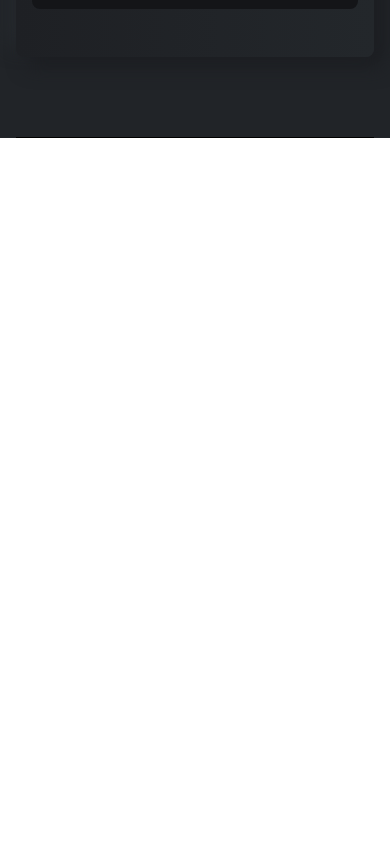
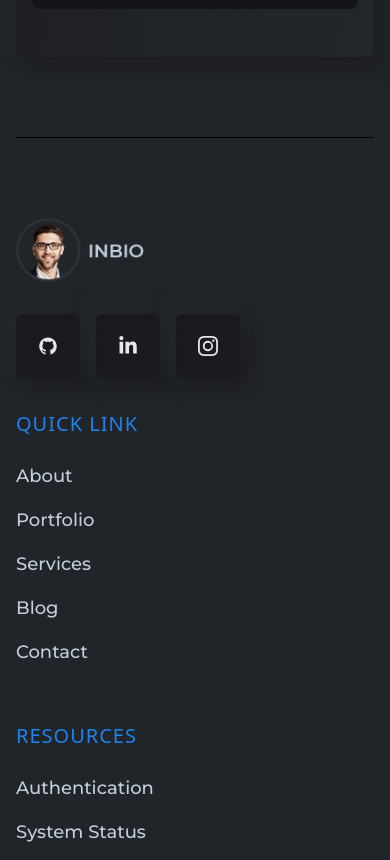
Before and after one commit to MertArar/portfolioReact, a React (Create React App) app: page / in a window 390 px wide. Shown: the part 11140-12000 px from the top of the page. Before the commit the page ends 11278 px from the top, so only its background shows below. Built offline with nearby package versions, Linux system fonts and the light colour scheme.

Commit message:
footer section added

```diff
--- a/src/App.js
+++ b/src/App.js
@@ -4,6 +4,8 @@
 import Navbar from "./components/navbar/Navbar";
 import Projects from "./components/projects/Projects";
 import Resume from "./components/resume/Resume";
+import Footer from "./components/footer/Footer";
+import FooterBottom from "./components/footer/FooterBottom";
 
 function App() {
   return (
@@ -15,6 +17,8 @@
         <Projects />
         <Resume />
         <Contact />
+        <Footer />
+        <FooterBottom />
       </div>
     </div>
   );
--- /dev/null
+++ b/src/components/footer/Footer.js
@@ -0,0 +1,145 @@
+import React from "react";
+import { FaLinkedinIn } from "react-icons/fa";
+import { AiFillGithub } from "react-icons/ai";
+import { BsInstagram } from "react-icons/bs";
+import { logo } from "../../assets/index";
+
+const Footer = () => {
+  return (
+    <div className="w-full py-20 h-auto border-b-[1px] border-b-black grid grid-cols-1 md:grid-cols-2 lgl:grid-cols-4 gap-8">
+      <div className="w-full h-full flex flex-col gap-8">
+        <img className="w-32" src={logo} alt="logo" />
+        <div className="flex gap-4">
+          <span className="bannerIcon">
+            <a href="https://github.com/MertArar">
+              <AiFillGithub />
+            </a>
+          </span>
+          <span className="bannerIcon">
+            <a href="https://www.linkedin.com/in/mert-arar-6788771bb/">
+              <FaLinkedinIn />
+            </a>
+          </span>
+          <span className="bannerIcon">
+            <a href="https://www.instagram.com/mertararr/">
+              <BsInstagram />
+            </a>
+          </span>
+        </div>
+      </div>
+      <div className="w-full h-full">
+        <h3 className="text-xl uppercase text-designColor tracking-wider">
+          Quick Link
+        </h3>
+        <ul className="flex flex-col gap-4 font-titleFont font-medium py-6 overflow-hidden">
+          <li>
+            <span className="w-full text-lg relative hover:text-designColor duration-300 group cursor-pointer">
+              About
+              <span className="w-full h-[1px] bg-designColor inline-flex absolute left-0 -bottom-1 -translate-x-[100%] group-hover:translate-x-0 transition-transform duration-300"></span>
+            </span>
+          </li>
+          <li>
+            <span className="w-full text-lg relative hover:text-designColor duration-300 group cursor-pointer">
+              Portfolio
+              <span className="w-full h-[1px] bg-designColor inline-flex absolute left-0 -bottom-1 -translate-x-[100%] group-hover:translate-x-0 transition-transform duration-300"></span>
+            </span>
+          </li>
+          <li>
+            <span className="w-full text-lg relative hover:text-designColor duration-300 group cursor-pointer">
+              Services
+              <span className="w-full h-[1px] bg-designColor inline-flex absolute left-0 -bottom-1 -translate-x-[100%] group-hover:translate-x-0 transition-transform duration-300"></span>
+            </span>
+          </li>
+          <li>
+            <span className="w-full text-lg relative hover:text-designColor duration-300 group cursor-pointer">
+              Blog
+              <span className="w-full h-[1px] bg-designColor inline-flex absolute left-0 -bottom-1 -translate-x-[100%] group-hover:translate-x-0 transition-transform duration-300"></span>
+            </span>
+          </li>
+          <li>
+            <span className="w-full text-lg relative hover:text-designColor duration-300 group cursor-pointer">
+              Contact
+              <span className="w-full h-[1px] bg-designColor inline-flex absolute left-0 -bottom-1 -translate-x-[100%] group-hover:translate-x-0 transition-transform duration-300"></span>
+            </span>
+          </li>
+        </ul>
+      </div>
+      <div className="w-full h-full">
+        <h3 className="text-xl uppercase text-designColor tracking-wider">
+          RESOURCES
+        </h3>
+        <ul className="flex flex-col gap-4 font-titleFont font-medium py-6 overflow-hidden">
+          <li>
+            <span className="w-full text-lg relative hover:text-designColor duration-300 group cursor-pointer">
+              Authentication
+              <span className="w-full h-[1px] bg-designColor inline-flex absolute left-0 -bottom-1 -translate-x-[100%] group-hover:translate-x-0 transition-transform duration-300"></span>
+            </span>
+          </li>
+          <li>
+            <span className="w-full text-lg relative hover:text-designColor duration-300 group cursor-pointer">
+              System Status
+              <span className="w-full h-[1px] bg-designColor inline-flex absolute left-0 -bottom-1 -translate-x-[100%] group-hover:translate-x-0 transition-transform duration-300"></span>
+            </span>
+          </li>
+          <li>
+            <span className="w-full text-lg relative hover:text-designColor duration-300 group cursor-pointer">
+              Terms of Service
+              <span className="w-full h-[1px] bg-designColor inline-flex absolute left-0 -bottom-1 -translate-x-[100%] group-hover:translate-x-0 transition-transform duration-300"></span>
+            </span>
+          </li>
+          <li>
+            <span className="w-full text-lg relative hover:text-designColor duration-300 group cursor-pointer">
+              Pricing
+              <span className="w-full h-[1px] bg-designColor inline-flex absolute left-0 -bottom-1 -translate-x-[100%] group-hover:translate-x-0 transition-transform duration-300"></span>
+            </span>
+          </li>
+          <li>
+            <span className="w-full text-lg relative hover:text-designColor duration-300 group cursor-pointer">
+              Over Right
+              <span className="w-full h-[1px] bg-designColor inline-flex absolute left-0 -bottom-1 -translate-x-[100%] group-hover:translate-x-0 transition-transform duration-300"></span>
+            </span>
+          </li>
+        </ul>
+      </div>
+      <div className="w-full h-full">
+        <h3 className="text-xl uppercase text-designColor tracking-wider">
+          DEVELOPERS
+        </h3>
+        <ul className="flex flex-col gap-4 font-titleFont font-medium overflow-hidden py-6">
+          <li>
+            <span className="w-full text-lg relative hover:text-designColor duration-300 group cursor-pointer">
+              Documentation
+              <span className="w-full h-[1px] bg-designColor inline-flex absolute left-0 -bottom-1 -translate-x-[100%] group-hover:translate-x-0 transition-transform duration-300"></span>
+            </span>
+          </li>
+          <li>
+            <span className="w-full text-lg relative hover:text-designColor duration-300 group cursor-pointer">
+              Authentication
+              <span className="w-full h-[1px] bg-designColor inline-flex absolute left-0 -bottom-1 -translate-x-[100%] group-hover:translate-x-0 transition-transform duration-300"></span>
+            </span>
+          </li>
+          <li>
+            <span className="w-full text-lg relative hover:text-designColor duration-300 group cursor-pointer">
+              API Reference
+              <span className="w-full h-[1px] bg-designColor inline-flex absolute left-0 -bottom-1 -translate-x-[100%] group-hover:translate-x-0 transition-transform duration-300"></span>
+            </span>
+          </li>
+          <li>
+            <span className="w-full text-lg relative hover:text-designColor duration-300 group cursor-pointer">
+              Support
+              <span className="w-full h-[1px] bg-designColor inline-flex absolute left-0 -bottom-1 -translate-x-[100%] group-hover:translate-x-0 transition-transform duration-300"></span>
+            </span>
+          </li>
+          <li>
+            <span className="w-full text-lg relative hover:text-designColor duration-300 group cursor-pointer">
+              Open Source
+              <span className="w-full h-[1px] bg-designColor inline-flex absolute left-0 -bottom-1 -translate-x-[100%] group-hover:translate-x-0 transition-transform duration-300"></span>
+            </span>
+          </li>
+        </ul>
+      </div>
+    </div>
+  );
+};
+
+export default Footer;
--- /dev/null
+++ b/src/components/footer/FooterBottom.js
@@ -0,0 +1,18 @@
+import React from "react";
+
+const FooterBottom = () => {
+  return (
+    <div className="w-full py-10">
+      <p className="text-center text-gray-500 text-base">
+        © 2023. All rights reserved by{" "}
+        <span className="text-center text-lightText hover:text-designColor duration-200 ">
+          <a href="https://www.linkedin.com/in/mert-arar-6788771bb/">
+            Mert Arar
+          </a>
+        </span>
+      </p>
+    </div>
+  );
+};
+
+export default FooterBottom;
```
